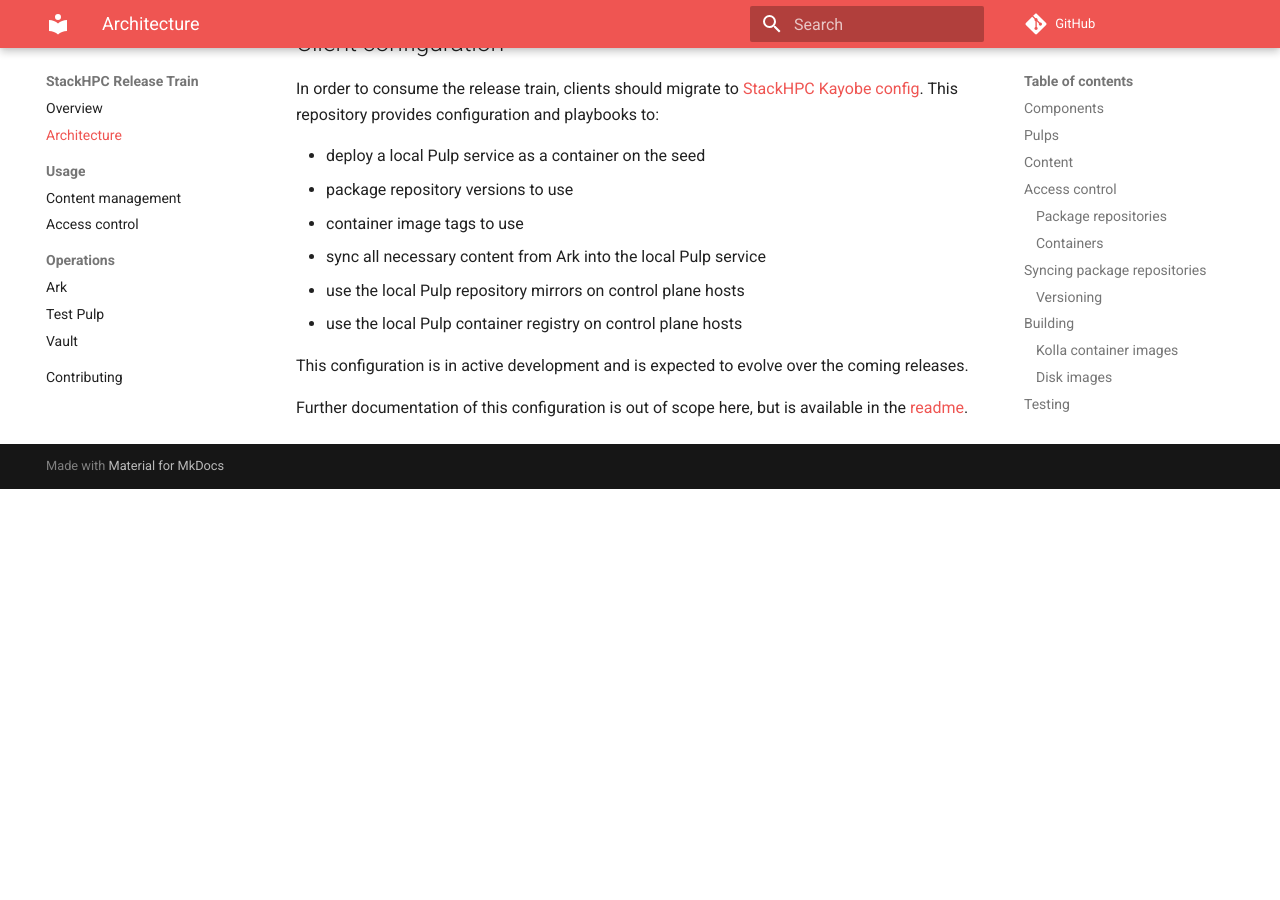
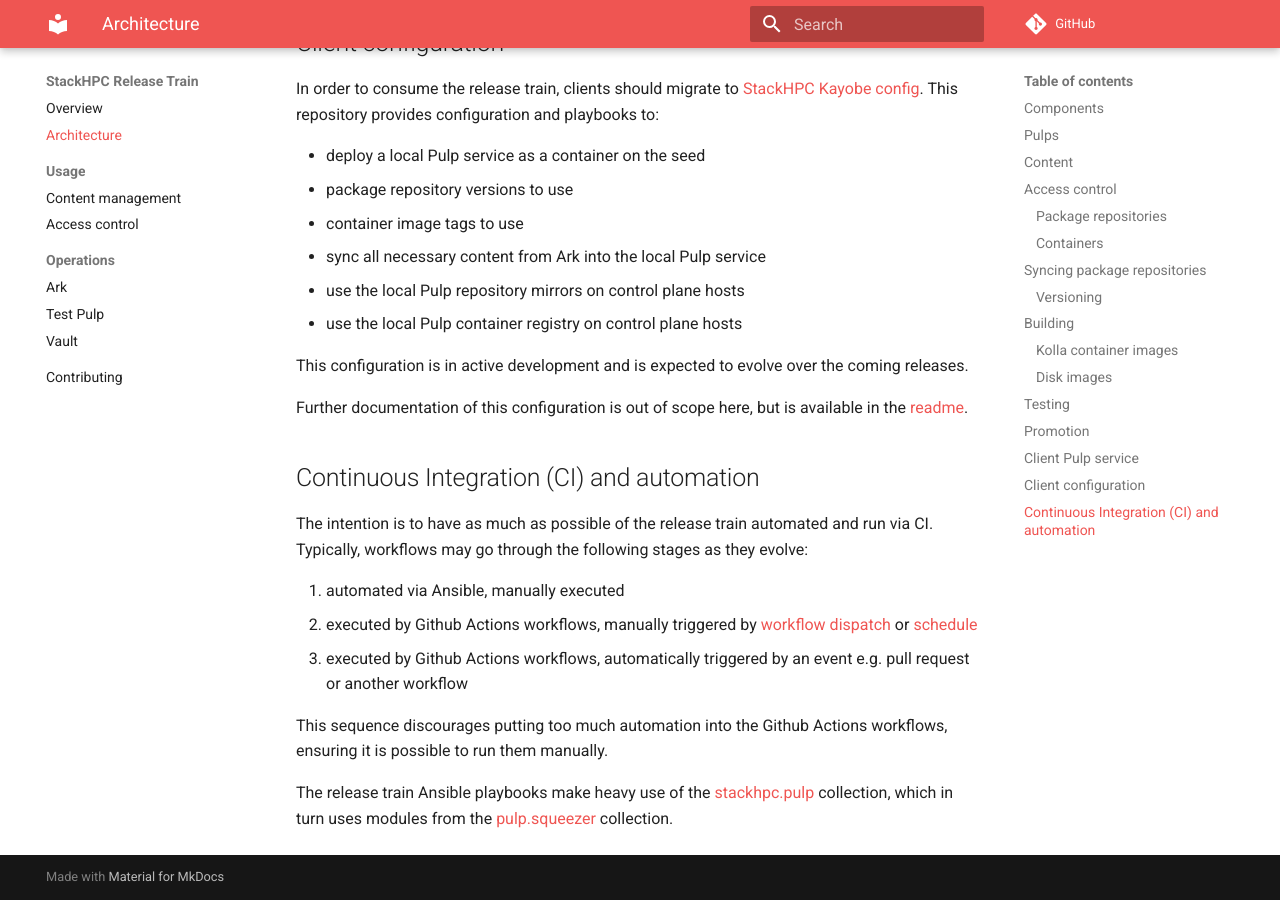
Before and after one commit to stackhpc/stackhpc-release-train, an MkDocs documentation site: the page built from docs/architecture/index.md, in a window 1280 px wide and 900 px high, scrolled down 4951 px. Built offline with MkDocs 1.6.1 and Material for MkDocs 9.7.7, drawn with Linux system fonts in a browser that asks for light colours; comment, search, counter and statistics services are not loaded; before the commit the page ends 5440 px from its top, so only the background shows below that.

Commit message:
docs: add info about CI to architecture

```diff
--- a/docs/architecture/index.md
+++ b/docs/architecture/index.md
@@ -178,3 +178,16 @@ This repository provides configuration and playbooks to:
 This configuration is in active development and is expected to evolve over the coming releases.
 
 Further documentation of this configuration is out of scope here, but is available in the [readme](https://github.com/stackhpc/stackhpc-kayobe-config/blob/stackhpc/wallaby/README.rst).
+
+## Continuous Integration (CI) and automation
+
+The intention is to have as much as possible of the release train automated and run via CI.
+Typically, workflows may go through the following stages as they evolve:
+
+1. automated via Ansible, manually executed
+1. executed by Github Actions workflows, manually triggered by [workflow dispatch](https://docs.github.com/en/actions/learn-github-actions/events-that-trigger-workflows#workflow_dispatch) or [schedule](https://docs.github.com/en/actions/learn-github-actions/events-that-trigger-workflows#schedule)
+1. executed by Github Actions workflows, automatically triggered by an event e.g. pull request or another workflow
+
+This sequence discourages putting too much automation into the Github Actions workflows, ensuring it is possible to run them manually.
+
+The release train Ansible playbooks make heavy use of the [stackhpc.pulp](https://github.com/stackhpc/ansible-collection-pulp) collection, which in turn uses modules from the [pulp.squeezer](https://github.com/pulp/squeezer/) collection.
```
